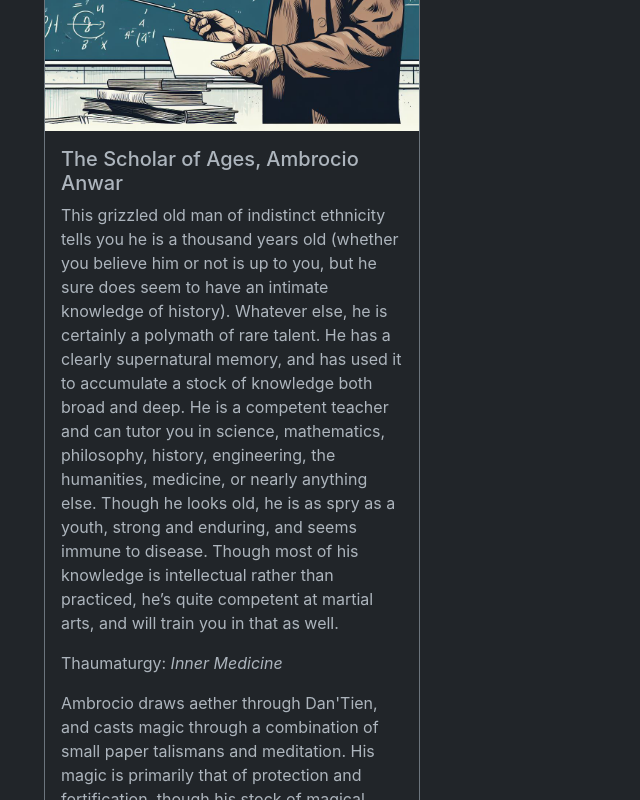
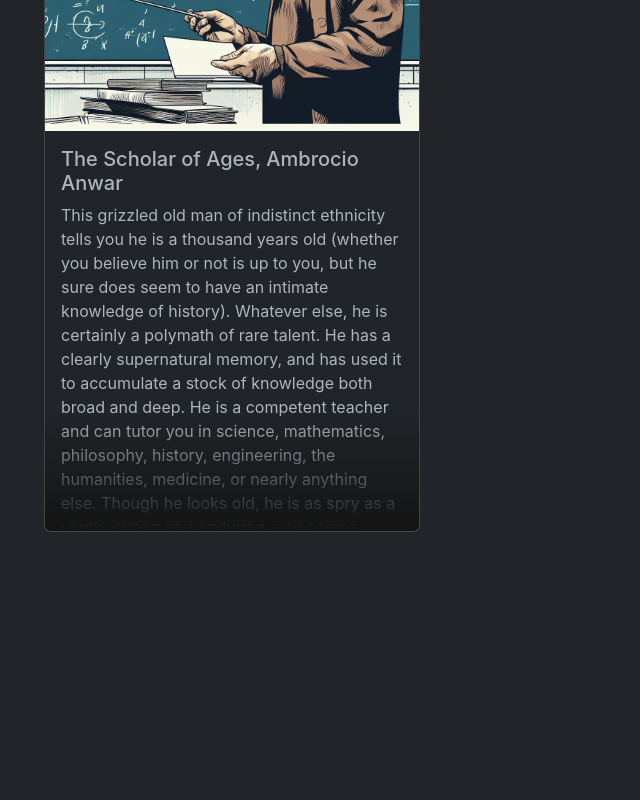
Before and after one commit to jesselatimer/incursion, a React (Create React App) app: page /incursion/category/bonds in a window 1280 px wide. Shown: the part 800-1600 px from the top of the page, without its empty margins (0-640 px from the left). After the commit the page ends 1372 px from the top, so only its background shows below. Built offline with nearby package versions, Linux system fonts and the light colour scheme.

Commit message:
reduce size of entity in list and pull full entity into modal

```diff
--- a/src/components/Entity.tsx
+++ b/src/components/Entity.tsx
@@ -1,4 +1,4 @@
-import { Entity as EntityModel, EntityKey } from '../models/Entity';
+import { Entity as EntityModel } from '../models/Entity';
 import Markdown from './Markdown';
 import Card from 'react-bootstrap/Card';
 import { Choice } from '../models/Choice';
@@ -7,22 +7,26 @@ import {
   REQUIRED_ENTITY_KEYS,
   CategoryChoicesContext,
 } from './App';
-import { useCallback, useContext, useEffect, useMemo, useState } from 'react';
+import { useCallback, useContext, useMemo } from 'react';
 import { map } from 'lodash';
 import { calculatePoints } from '../utils/calculatePoints';
+import { Modal } from 'react-bootstrap';
 
 function Entity({
   entity,
-  entityKey,
   choices,
+  showModal,
+  setShowModal,
 }: {
   entity: EntityModel;
-  entityKey: EntityKey;
   choices: Choice[];
+  showModal: boolean;
+  setShowModal: (showModal: boolean) => void;
 }) {
   const dataByKey = useContext(DataContext);
   const { categoriesByKey, pointTypesByKey, entitiesByKey, entityLevelsByKey } =
     dataByKey;
+  const entityKey = entity.key;
 
   const { setChoices } = useContext(CategoryChoicesContext);
   const {
@@ -94,7 +98,12 @@ function Entity({
   }, [setChoices, choices, choice, chosenLevel, dataByKey]);
 
   return (
-    <Card border={choice ? 'light' : 'secondary'} text={choice ? 'light' : ''}>
+    <Modal show={showModal} onHide={() => setShowModal(false)} size="lg">
+      <Modal.Body style={{ padding: '0' }}>
+        <Card
+          border={choice ? 'light' : 'secondary'}
+          text={choice ? 'light' : ''}
+        >
           <Card.Img variant="top" src={entity.imageUrl} />
           <Card.Body>
             <Card.Title>{entity.label}</Card.Title>
@@ -129,14 +138,15 @@ function Entity({
               const pointsToShow =
                 entityLevel.level === chosenLevel
                   ? pointsUsed - pointsUsedWithoutThisChoice
-              : pointsUsedAfterPurchasingLevel - pointsUsedWithoutThisChoice;
+                  : pointsUsedAfterPurchasingLevel -
+                    pointsUsedWithoutThisChoice;
               const onClick =
                 entityLevel.level === chosenLevel
                   ? () => onClickUnselect()
                   : () => onClickSelect(entityLevel.level);
               return (
                 <Card
-              key={entityKey + entityLevel.level + 'SummaryCard'}
+                  key={entityKey + entityLevel.level + 'EntityCard'}
                   border={
                     canBePurchased
                       ? entityLevel.level <= chosenLevel
@@ -181,6 +191,8 @@ function Entity({
             })}
           </Card.Body>
         </Card>
+      </Modal.Body>
+    </Modal>
   );
 }
 
--- a/src/components/EntityList.tsx
+++ b/src/components/EntityList.tsx
@@ -1,6 +1,5 @@
-import '../css/App.css';
 import { filter, groupBy, map } from 'lodash';
-import Entity from './Entity';
+import EntityPreview from './EntityPreview';
 import Container from 'react-bootstrap/Container';
 import Row from 'react-bootstrap/Row';
 import Col from 'react-bootstrap/Col';
@@ -58,10 +57,9 @@ function EntityList() {
                       key={entity.key + 'Col'}
                       style={{ maxWidth: '400px', minWidth: '300px' }}
                     >
-                      <Entity
+                      <EntityPreview
                         key={entity.key}
                         entity={entity}
-                        entityKey={entity.key}
                         choices={choices}
                       />
                     </Col>
--- /dev/null
+++ b/src/components/EntityPreview.tsx
@@ -0,0 +1,113 @@
+import '../css/EntityPreview.css';
+import { Entity as EntityModel } from '../models/Entity';
+import Markdown from './Markdown';
+import Card from 'react-bootstrap/Card';
+import { Choice } from '../models/Choice';
+import { DataContext } from './App';
+import { useContext, useMemo, useState } from 'react';
+import { calculatePoints } from '../utils/calculatePoints';
+import Entity from './Entity';
+
+function EntityPreview({
+  entity,
+  choices,
+}: {
+  entity: EntityModel;
+  choices: Choice[];
+}) {
+  const dataByKey = useContext(DataContext);
+  const { categoriesByKey, pointTypesByKey, entitiesByKey, entityLevelsByKey } =
+    dataByKey;
+  const entityKey = entity.key;
+
+  const { choice, pointType, usesPoints, pointsUsed, pointsRemaining } =
+    useMemo(() => {
+      const choice = choices.find((choice) => choice.entityKey === entityKey);
+      const category = categoriesByKey[entity.category];
+      const pointType = category.pointType
+        ? pointTypesByKey[category.pointType]
+        : null;
+      const usesPoints = pointType !== null;
+      const pointsUsed = calculatePoints(
+        choices,
+        entitiesByKey,
+        entityLevelsByKey,
+        pointType?.key
+      );
+      return {
+        choice,
+        pointType,
+        usesPoints,
+        pointsUsed,
+        pointsRemaining: usesPoints ? pointType.maxPoints - pointsUsed : 0,
+      };
+    }, [choices, dataByKey]);
+
+  const [showModal, setShowModal] = useState<boolean>(false);
+
+  const entityLevel = entityLevelsByKey[entity.entityLevels[0]];
+  const pointsUsedAfterPurchasing = calculatePoints(
+    [
+      ...choices.filter((c) => c.entityKey !== entity.key),
+      { entityKey: entity.key, level: entityLevel.level },
+    ],
+    entitiesByKey,
+    entityLevelsByKey,
+    pointType!.key
+  );
+  const canBePurchased = usesPoints
+    ? pointsRemaining >= pointsUsedAfterPurchasing - pointsUsed
+    : true;
+
+  return (
+    <>
+      <Card
+        className={choice ? 'EntityPreviewCard chosen' : 'EntityPreviewCard'}
+        border={canBePurchased ? '' : 'danger'}
+        style={{ marginBottom: '20px' }}
+        onClick={() => setShowModal(true)}
+      >
+        <Card.Img variant="top" src={entity.imageUrl} />
+        <Card.Body
+          style={{
+            maxHeight: '400px',
+            overflow: 'hidden',
+            position: 'relative',
+          }}
+        >
+          <Card.Title>{entity.label}</Card.Title>
+          <div
+            style={{
+              background:
+                'linear-gradient(0deg, rgba(20,20,20,1) 0%, rgba(0,0,0,0) 30%',
+              position: 'absolute',
+              top: '0',
+              left: '0',
+              width: '100%',
+              height: '100%',
+              zIndex: '2',
+              borderRadius: 'var(--bs-card-border-radius)',
+            }}
+          />
+          <Card.Title></Card.Title>
+          {Boolean(entity.description) && (
+            <Card.Text>
+              <Markdown>{entity.description}</Markdown>
+            </Card.Text>
+          )}
+          <Card.Text>
+            Level: {choice ? choice.level : 0}/{entity.entityLevels.length}
+          </Card.Text>
+        </Card.Body>
+      </Card>
+      <Entity
+        entity={entity}
+        choices={choices}
+        showModal={showModal}
+        setShowModal={setShowModal}
+      />
+    </>
+  );
+}
+
+export default EntityPreview;
--- /dev/null
+++ b/src/css/EntityPreview.css
@@ -0,0 +1,14 @@
+.EntityPreviewCard {
+  cursor: pointer;
+}
+
+.EntityPreviewCard.chosen {
+  border: lightgray 1px solid;
+  color: lightgray;
+}
+
+.EntityPreviewCard:hover {
+  border: white solid 1px;
+  color: white;
+  transition: color linear 0.1s, border linear 0.1s;
+}
```
Lines whose indentation alone changed are shown as unchanged.
